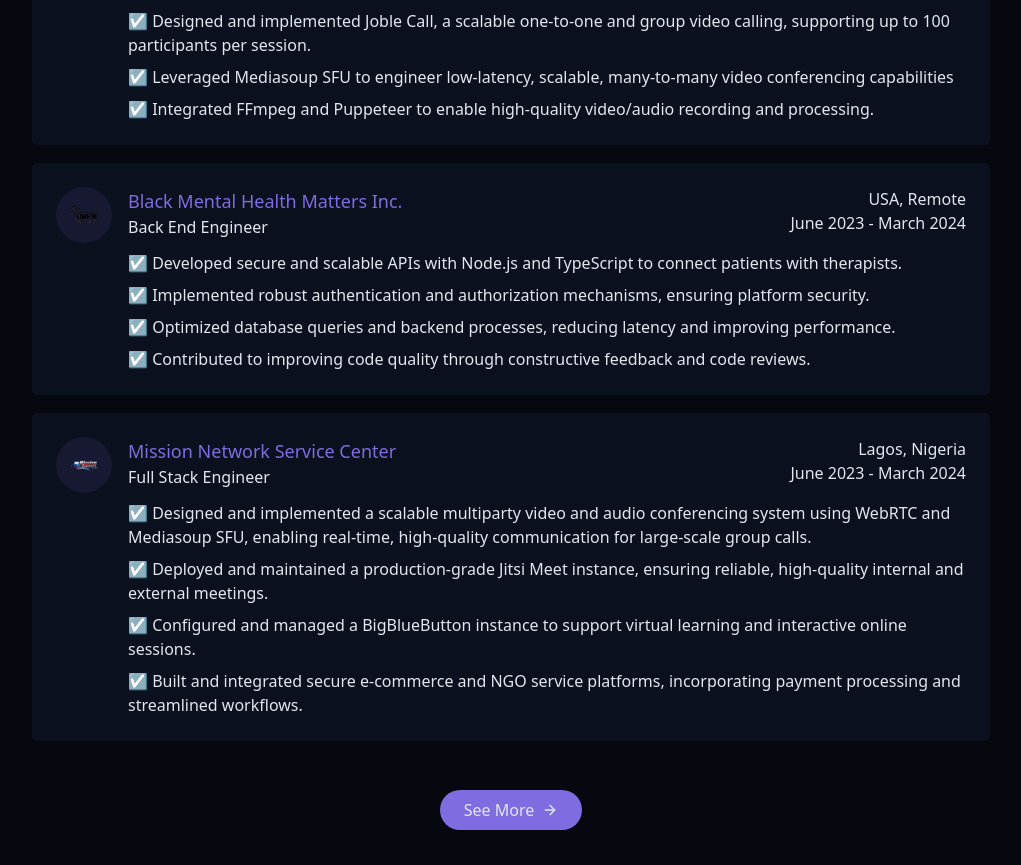
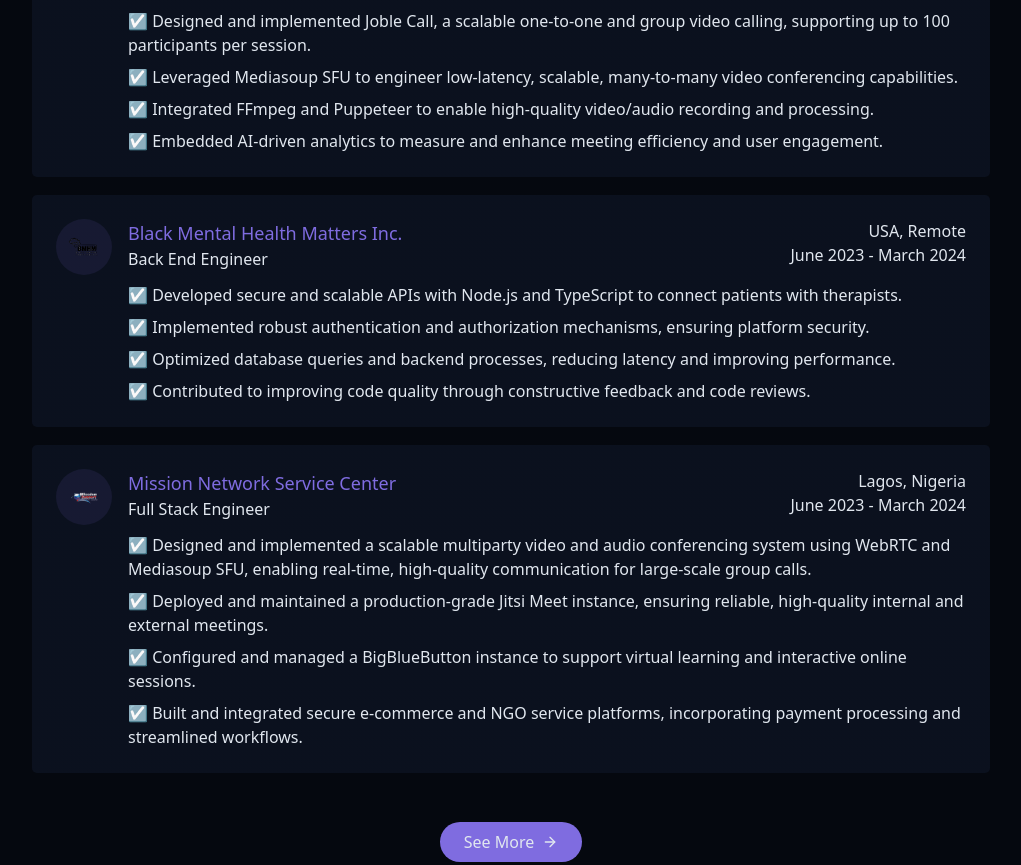
Before and after one commit to obrucheoghene/my-portfolio, a React (Vite) app: page / in a window 1280 px wide. Shown: the part 2500-3365 px from the top of the page, without its empty margins (129-1150 px from the left). Built offline with nearby package versions, Linux system fonts and the light colour scheme.

Commit message:
feat: update cv

```diff
--- a/src/components/AboutSection.jsx
+++ b/src/components/AboutSection.jsx
@@ -57,7 +57,7 @@
 
               <a
                 target="_blank"
-                href="https://bit.ly/wilfredcv"
+                href="https://drive.google.com/file/d/1lL-k66isUOvteHxbehEYz-qdGEgqMq-0/view?usp=sharing"
                 className="px-6 py-2 rounded-full border border-primary text-primary hover:bg-primary/10 transition-colors duration-300"
                 onClick={handleLinkClick}
               >
--- a/src/components/ExperienceSection.jsx
+++ b/src/components/ExperienceSection.jsx
@@ -11,8 +11,9 @@
       responsibilities: [
         "Architected and deployed Joble Meeting, an AI-powered WebRTC conferencing featuring multilingual transcription, actions detection, and note-taking to enhance remote team collaboration and productivity.",
         "Designed and implemented Joble Call, a scalable one-to-one and group video calling, supporting up to 100 participants per session.",
-        "Leveraged Mediasoup SFU to engineer low-latency, scalable, many-to-many video conferencing capabilities",
+        "Leveraged Mediasoup SFU to engineer low-latency, scalable, many-to-many video conferencing capabilities.",
         "Integrated FFmpeg and Puppeteer to enable high-quality video/audio recording and processing.",
+        "Embedded AI-driven analytics to measure and enhance meeting efficiency and user engagement.",
       ],
     },
     {
```
